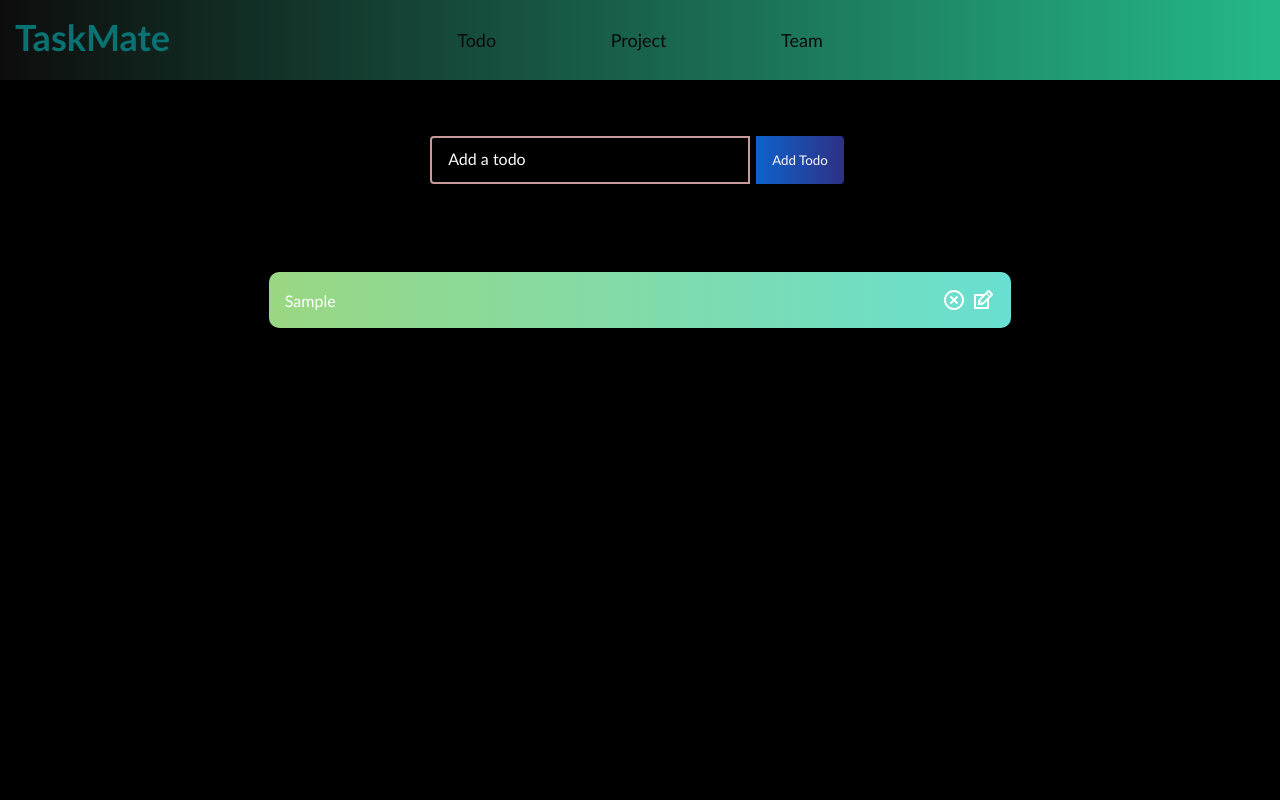
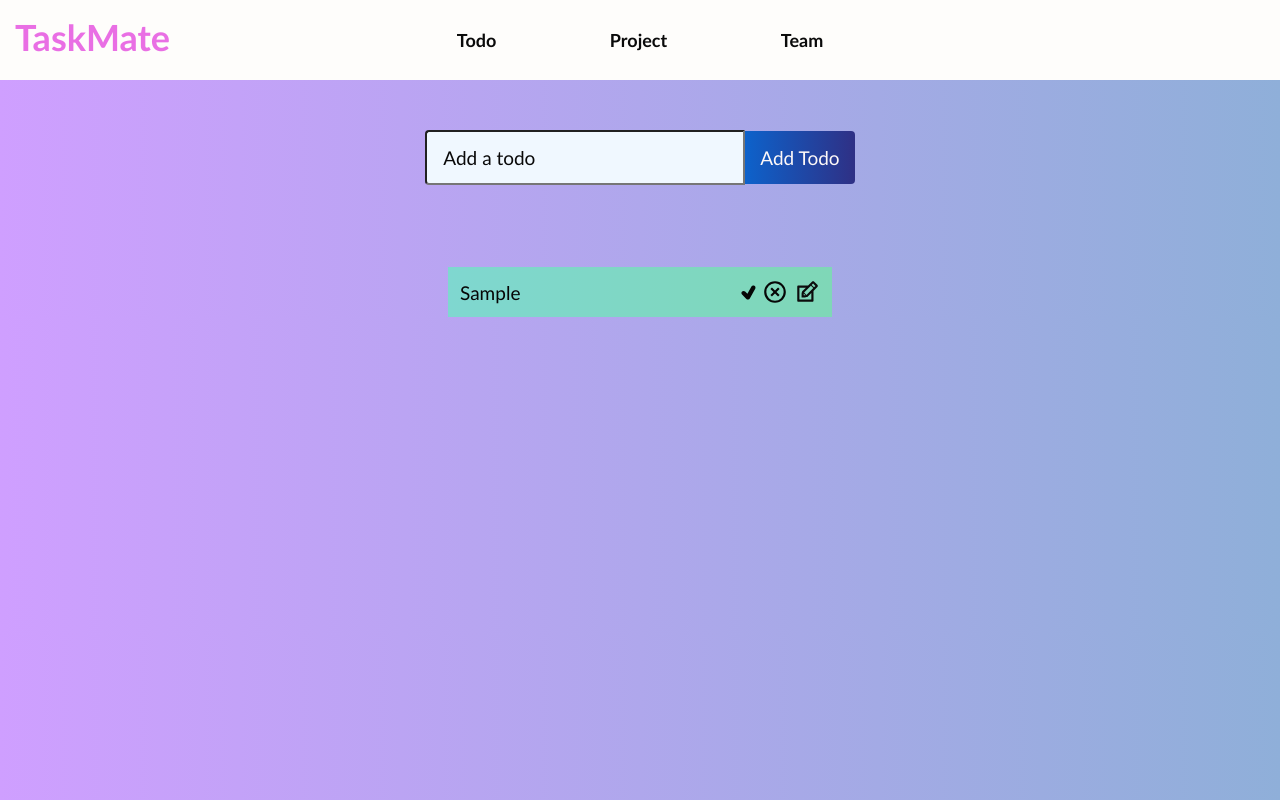
Before and after one commit to iishaan30/Taskmate, a React (Create React App) app: page / in a window 1280 px wide. Both pictures are taken after typing "Sample" into the empty fields and a click on the button "Add Todo". Built offline with nearby package versions, Linux system fonts and the light colour scheme.

Commit message:
Styling and Task Completion Added

```diff
--- a/src/App.css
+++ b/src/App.css
@@ -7,7 +7,12 @@
 }
 
 body {
-  background: black
+  background: linear-gradient(
+    90deg,
+    rgb(207, 159, 255) 0%,
+    rgb(143, 175, 217) 100%
+
+  )
 }
 
 .todo-app {
@@ -33,7 +38,6 @@ h1 {
 
 .complete {
   text-decoration: line-through;
-  opacity: 0.4;
 }
 
 .todo-form {
@@ -45,41 +49,45 @@ h1 {
 .todo-input {
   padding: 14px 32px 14px 16px;
   border-radius: 4px 0 0 4px;
-  border: 2px solid #c99a9a;
+
   outline: none;
   width: 320px;
-  background: transparent;
-  color: #faf7f7da;
-
+  background: aliceblue;
+  color: #010101da;
+  font-size: 19px;
 
 }
 
 .todo-input::placeholder {
-  color: #fcf9f9;
-  font-size: medium;
+  color: #090909;
+  font-size: 19px;
 
 }
 
 .todo-button {
-  padding: 16px;
+  padding: 15px;
   border: none;
   border-radius: 0 4px 4px 0;
   cursor: pointer;
-  outline: #040404;
-  margin: 6px;
+
+
   background: linear-gradient(
     90deg,
     rgb(13, 98, 203) 0%,
     rgb(47, 48, 133) 100%
   );
   color: #fdf8f8;
+  font-size: 19px;
   text-transform: capitalize;
 }
 
 .todo-input.edit {
-  border: 2px solid #de9c9c;
-  margin: 2px;
-  font-size: medium;
+  padding: 14px 32px 14px 16px;
+  border-radius: 4px 0 0 4px;
+
+  outline: none;
+  width: 320px;
+
 }
 
 .todo-button.edit {
@@ -88,8 +96,7 @@ h1 {
     rgb(4, 70, 116) 0%,
     rgba(17, 122, 255, 1) 100%
   );
-
-  padding: 16px 22px;
+  padding: 16px;
 }
 
 .todo-container {
@@ -101,56 +108,55 @@ h1 {
   display: flex;
   justify-content: space-between;
   align-items: center;
-  margin: 10px auto;
-  color: #fff;
+  margin: auto;
+  font-size: 19px;
+  color: #050505;
   background: linear-gradient(
     90deg,
-    rgb(154, 215, 130) 0%,
-    rgb(104, 223, 209) 100%
+    rgb(127, 215, 208) 0%,
+    rgb(127, 215, 183) 100%
   );
-
-  padding: 16px;
-  border-radius: 10px;
-  width: 58%;
+  padding: 12px;
+  width: 30%;
 }
 
-.todo-row:nth-child(4n + 1) {
+/* .todo-row:nth-child(4n + 1) {
   background: linear-gradient(
     90deg,
-    rgb(154, 215, 130) 0%,
-    rgb(104, 223, 209) 100%
-  );
-}
+    rgb(127, 203, 215) 0%,
+    rgb(127, 215, 183) 100%
+  )
+} */
 
-.todo-row:nth-child(4n + 2) {
+/* .todo-row:nth-child(4n + 2) {
   background: linear-gradient(
     90deg,
-    rgb(154, 215, 130) 0%,
-    rgb(104, 223, 209) 100%
-  );
+    rgb(127, 215, 208) 0%,
+    rgb(127, 215, 183) 100%
+  )
 }
 
 .todo-row:nth-child(4n + 3) {
   background: linear-gradient(
     90deg,
-    rgb(154, 215, 130) 0%,
-    rgb(104, 223, 209) 100%
-  );
-}
+    rgb(127, 215, 208) 0%,
+    rgb(127, 215, 183) 100%
+  )
+} */
 
 
 .icons {
   display: flex;
   align-items: center;
-  font-size: 24px;
+  font-size: 26px;
   cursor: pointer;
 }
 
 .delete-icon {
-  margin-right: 5px;
-  color: #fff;
+  margin-right: 6px;
+  color: #060606;
 }
 
 .edit-icon {
-  color: #fff;
+  color: #0c0c0c;
 }
--- a/src/components/Todo.js
+++ b/src/components/Todo.js
@@ -2,10 +2,11 @@ import React, {useState} from 'react'
 import TodoForm from './TodoForm'
 import { RiCloseCircleLine} from 'react-icons/ri'
 import { TiEdit } from 'react-icons/ti'
+import { TiTick } from 'react-icons/ti'
 
 
 
-function Todo({ todos, completeTodo, removeTodo, updateTodo  }) {
+function Todo({ todos, completeTodo, removeTodo, updateTodo, onToggle }) {
     const [edit, setEdit] = useState({
         id: null,
         value: ''
@@ -25,10 +26,12 @@ function Todo({ todos, completeTodo, removeTodo, updateTodo  }) {
 
   return todos.map((todo, index) => (
     <div className={todo.isComplete ? 'todo-row complete' : 'todo-row'} key={index}>
-        <div key={todo.id} onClick={() => completeTodo(todo.id)}>
-            {todo.text}
+        <div key={todo.id} onClick={() => onToggle(todo.id)}>
+        {todo.text}
+
         </div>
         <div className='icons'>
+            <TiTick onClick={() => onToggle(todo.id)} className='complete-icon'/>
             <RiCloseCircleLine onClick={() => removeTodo(todo.id)} className='delete-icon' />
             <TiEdit onClick={() => setEdit({id: todo.id, value: todo.text})} className='edit-icon' />
         </div>
--- a/src/components/TodoList.js
+++ b/src/components/TodoList.js
@@ -44,7 +44,8 @@ function TodoList() {
         setTodos(removeArr);
     }
 
-    const completeTodo = id => {
+
+    const onToggle = id => {
         let updatedTodos = todos.map(todo => {
             if (todo.id === id) {
                 todo.isComplete = !todo.isComplete
@@ -61,7 +62,7 @@ function TodoList() {
   return (
     <div>
         <TodoForm  onSubmit={addTodo}/>
-        <Todo todos={todos} completeTodo={completeTodo} removeTodo={removeTodo} updateTodo={updateTodo} />
+        <Todo todos={todos} removeTodo={removeTodo} updateTodo={updateTodo} onToggle={onToggle}/>
     </div>
   )
 }
--- a/src/components/navbar.js
+++ b/src/components/navbar.js
@@ -10,7 +10,7 @@ const Navbar = () => {
 
         <div className='logo'>
             <h2>TaskMate</h2>
-            <div className='hamburger-menu'>
+            <div className='hamburger-menu' >
                 <a href="#" onClick={() => setShowMediaIcons(!showMediaIcons)}>
                     <GiHamburgerMenu id="hamburger"/>
                 </a>
@@ -20,15 +20,15 @@ const Navbar = () => {
         <div className = {showMediaIcons ? "menu-link mobile-menu-link" : "menu-link"}>
             <ul>
                 <li>
-                    <a href="#">Todo</a>
+                    <a href="todo">Todo</a>
                 </li>
 
                 <li>
-                    <a href="#">Project</a>
+                    <a href="project">Project</a>
                 </li>
 
                 <li>
-                    <a href="#">Team</a>
+                    <a href="team">Team</a>
                 </li>
             </ul>
 
--- a/src/components/navstyle.css
+++ b/src/components/navstyle.css
@@ -2,13 +2,9 @@
     display: grid;
     height: 5rem;
     width: 100%;
-    color: rgb(9, 114, 114);
+    color: rgb(226, 67, 221, 0.763);
     font-size: 24px;
-    background: linear-gradient(
-      90deg,
-      rgb(13, 13, 13) 0%,
-      rgb(37, 184, 138) 100%
-    );
+    background: rgb(254, 253, 251);
     grid-template-columns: 10rem 1fr 2fr 1fr 10rem;
 }
 .main-nav .hamburger-menu {
@@ -40,6 +36,11 @@
     text-decoration: none;
     font-size: 18px;
     color: rgb(10, 10, 10);
+    font-weight: bold;
+
+}
+.menu-link li :hover{
+    color: pink;
 }
 .hamburger-menu{
     display: flex;
@@ -52,7 +53,7 @@
 }
 
 #hamburger{
-    color: rgb(9, 114, 114);
+    color: rgb(226, 67, 221, 0.763);
 }
 
 @media (max-width: 1080px) {
@@ -83,7 +84,7 @@
         z-index: 99;
     }
     .mobile-menu-link {
-        background-color: rgb(73, 135, 145);
+        background-color: rgb(73, 209, 207);
         height: 20rem;
         display: grid;
         grid-column: 2/5;
@@ -94,7 +95,7 @@
 
     }
     .mobile-menu-link :hover{
-        color: aliceblue;
+        color: pink;
     }
     .mobile-menu-link ul {
         height: 20rem;
```
Lines whose indentation alone changed are shown as unchanged.
